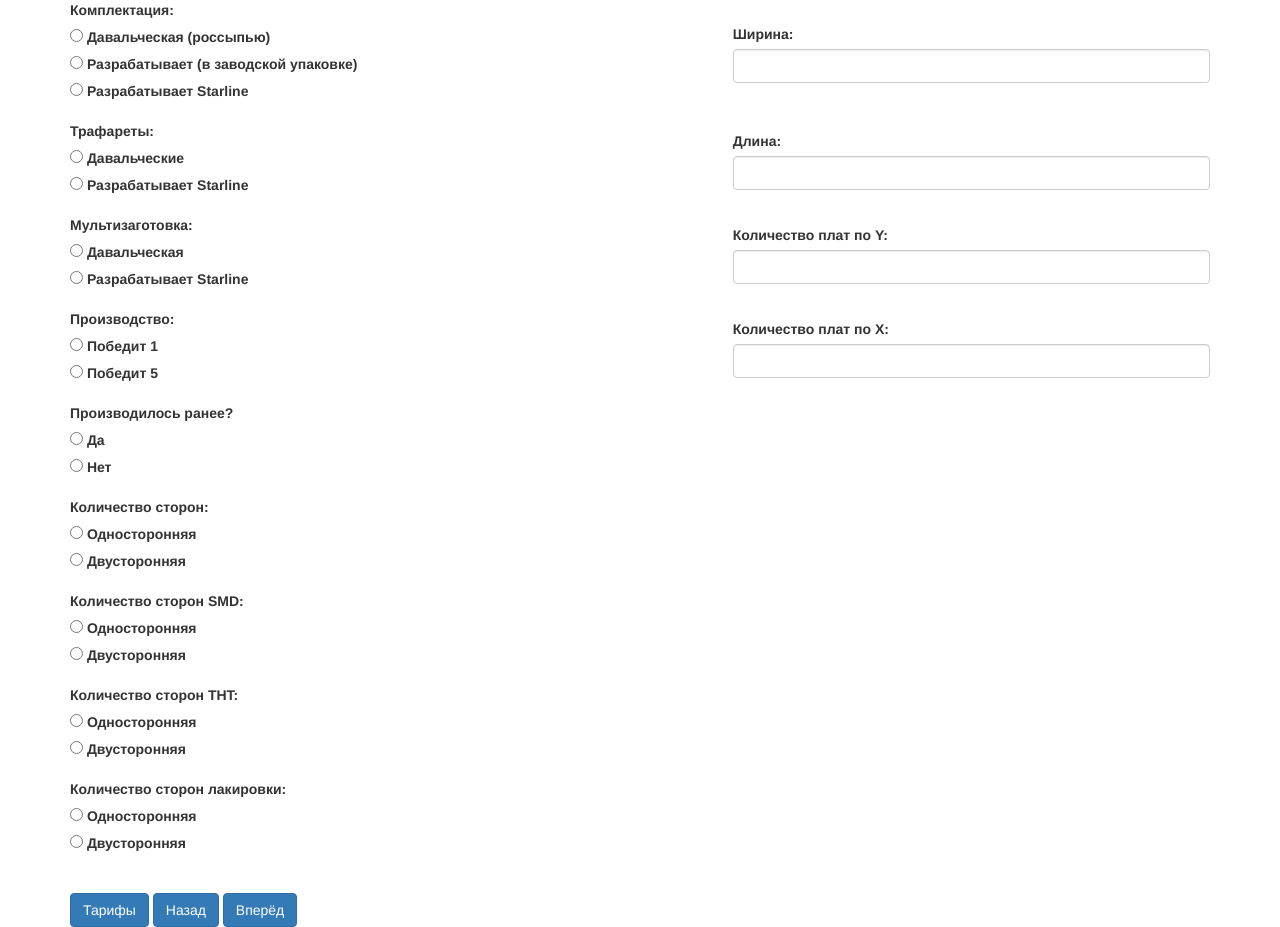
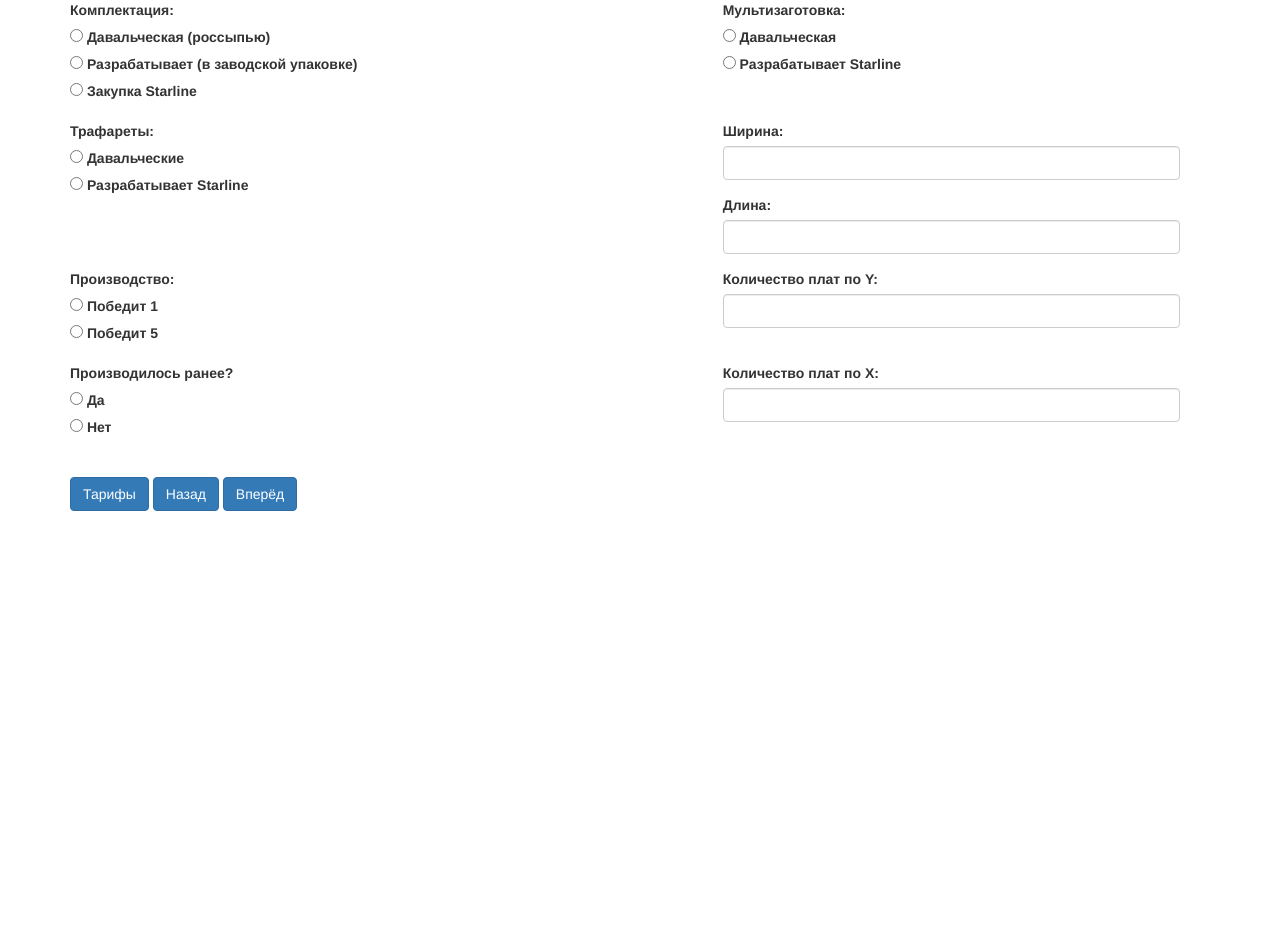
Before and after one commit to DimastX/Money_web, a Flask app: page /second in a window 1280 px wide. After the commit the page ends 511 px from the top, so only its background shows below. Run offline with Flask 3, Linux system fonts and the light colour scheme; some libraries are stand-ins or nearby versions.

Commit message:
Переделал 2ую страницу. Добавил ограничения по переходу

```diff
--- a/main.py
+++ b/main.py
@@ -31,6 +31,7 @@ def home():
 
 @app.route('/second', methods=['GET', 'POST'])
 def second():
+    msg = ""
     if request.method == 'POST':
         session['second_form'] = request.form
         if 'tariffs' in request.form:
@@ -39,7 +40,29 @@ def second():
         elif 'back' in request.form:
             return redirect(url_for('home'))
         elif 'next' in request.form:
-            return redirect(url_for('works'))
+            if (request.form['Comp']!="") and (request.form['prod']!="") and (request.form['prev']!="") \
+                    and (request.form['width']!="") and (request.form['length']!="") \
+                    and (request.form['width_num']!="") and (request.form['length_num']!="") \
+                    and (request.form['multi']!="") and ('Traf' in request.form):
+                if request.form['Traf'] =="1":
+                    return redirect(url_for('works'))
+                if ('sides_SMD' in request.form) and ('Traf_value' in request.form):
+                    if (request.form['Traf'] == "2") and (request.form['sides_SMD']!="") and \
+                             (request.form['Traf_value']!=""):
+                        return redirect(url_for('works'))
+                if ('sides_SMD' in request.form) and ('Traf_value2' in request.form):
+                    if (request.form['Traf'] == "2") and (request.form['sides_SMD']!="") and \
+                             (request.form['Traf_value2']!=""):
+                        return redirect(url_for('works'))
+                    else:
+                        msg = 'Заполните все поля'
+                        flash(msg)
+                else:
+                    msg = 'Заполните все поля'
+                    flash(msg)
+            else:
+                msg = 'Заполните все поля'
+                flash(msg)
     return render_template('second.html')
 
 
--- /dev/null
+++ b/static/css/doubletitle.css
@@ -0,0 +1,15 @@
+.radio-btn[data-title]:hover:after {
+    opacity: 1;
+    transition: opacity 0.1s 0.5s;
+    content: attr(data-title);
+    padding: 8px 15px;
+    position: absolute;
+    right: -495%;
+    top: 30px;
+    white-space: pre-wrap;
+    line-height: 1.5;
+    border-radius: 5px;
+    background: #000;
+    color: #fff;
+    z-index: 99;
+}
--- a/static/css/tables.css
+++ b/static/css/tables.css
@@ -90,6 +90,11 @@
 
 }
 
+td {
+    vertical-align: top;
+    padding-right: 30px;
+}
+
 table {
 
 	width: 100%;
@@ -100,3 +105,7 @@ table {
 
 	border-collapse: separate;
 }
+
+.inner-table {
+  width: 100%;
+}
--- a/templates/second.html
+++ b/templates/second.html
@@ -4,8 +4,21 @@
     <title>Second Page</title>
     <link href="https://maxcdn.bootstrapcdn.com/bootstrap/3.3.7/css/bootstrap.min.css" rel="stylesheet">
     <link href="{{ url_for('static', filename='css/tables.css') }}" rel="stylesheet" type="text/css" >
+    <link href="{{ url_for('static', filename='css/button.css') }}" rel="stylesheet" type="text/css" >
+    <link href="{{ url_for('static', filename='css/doubletitle.css') }}" rel="stylesheet" type="text/css" >
 </head>
 <body>
+        <!-- вывод flash-сообщений -->
+    {% with messages = get_flashed_messages() %}
+    {% if messages %}
+        <div class="alert">
+            <span class="closebtn" onclick="this.parentElement.style.display='none';">&times;</span>
+            {% for message in messages %}
+                {{ message }}
+            {% endfor %}
+        </div>
+    {% endif %}
+    {% endwith %}
     <div class="container">
         <form method="POST">
             <table>
@@ -15,7 +28,7 @@
                             <label>Комплектация:</label>
                             <br>
                             <label>
-                                <input type="radio" name="Comp" value="1" title="+10% к входному контролю \n +15% к входному контролю"
+                                <input type="radio" name="Comp" value="1" title="+10% к входному контролю, +15% к входному контролю"
                                        {% if session.get('second_form')%} {% if session['second_form']['Comp'] == "1" %} checked {% endif %} {% endif %}>
                                 Давальческая (россыпью)
                             </label>
@@ -29,43 +42,10 @@
                             <label>
                                 <input type="radio" name="Comp" title="Надбавочного коэффициента нет"
                                        {% if session.get('second_form')%} {% if session['second_form']['Comp'] == "3" %} checked {% endif %} {% endif %} value="3">
-                                Разрабатывает Starline
+                                Закупка Starline
                             </label>
                         </div>
                     </td>
-                    <td>
-                        <div class="form-group">
-                            <label>Ширина:</label>
-                            <input type="number" class="form-control" name="width" value="{{ session['second_form']['width'] if session.get('second_form') else '' }}">
-                        </div>
-                    </td>
-                </tr>
-                <tr>
-                    <td>
-                        <div class="form-group">
-                            <label>Трафареты:</label>
-                            <br>
-                            <label>
-                                <input type="radio" name="Traf" value="1"
-                                       {% if session.get('second_form')%} {% if session['second_form']['Traf'] == "1" %} checked {% endif %} {% endif %}>
-                                Давальческие
-                            </label>
-                            <br>
-                            <label>
-                                <input type="radio" name="Traf"
-                                       {% if session.get('second_form')%} {% if session['second_form']['Traf'] == "2" %} checked {% endif %} {% endif %} value="2">
-                                Разрабатывает Starline
-                            </label>
-                        </div>
-                    </td>
-                    <td>
-                        <div class="form-group">
-                            <label>Длина:</label>
-                            <input type="number" class="form-control" name="length" value="{{ session['second_form']['length'] if session.get('second_form') else '' }}">
-                        </div>
-                    </td>
-                </tr>
-                <tr>
                     <td>
                         <div class="form-group">
                             <label>Мультизаготовка:</label>
@@ -83,10 +63,97 @@
                             </label>
                         </div>
                     </td>
+                </tr>
+                <tr>
+                    <td rowspan="2" >
+                        <div class="form-group">
+                            <label>Трафареты:</label>
+                            <br>
+                            <label>
+                                <input type="radio" name="Traf" id='Traf_N' value="1"
+                                       {% if session.get('second_form')%} {% if session['second_form']['Traf'] == "1" %} checked {% endif %} {% endif %}>
+                                Давальческие
+                            </label>
+                            <br>
+                            <label>
+                                <input type="radio" name="Traf" id="Traf_Y"
+                                       {% if session.get('second_form')%} {% if session['second_form']['Traf'] == "2" %} checked {% endif %} {% endif %} value="2">
+                                Разрабатывает Starline
+                                <div class="form-group" id="Traf_costs" style="display:none; margin: 10px">
+                                    <table margin="0">
+                                        <tr>
+                                            <td>
+                                                <label>Количество сторон SMD:</label>
+                                                <br>
+                                                <label>
+                                                    <input type="radio" name="sides_SMD" value="1"
+                                                           {% if session.get('second_form')%} {% if session['second_form']['sides_SMD'] == "1" %} checked {% endif %} {% endif %}>
+                                                    Односторонняя
+                                                </label>
+                                                <br>
+                                                <label>
+                                                    <input type="radio" name="sides_SMD"
+                                                           {% if session.get('second_form')%} {% if session['second_form']['sides_SMD'] == "2" %} checked {% endif %} {% endif %} value="2">
+                                                    Двусторонняя
+                                                </label>
+                                            </td>
+                                            <td>
+                                                <label>Выбор стоимости:</label>
+                                                <br>
+                                                <label>
+                                                    <input type="radio" name="Trafs_costs_select" value="1" id="Trafs_costs_select1"
+                                                           {% if session.get('second_form')%} {% if session['second_form']['Trafs_costs_select'] == "1" %} checked {% endif %} {% endif %}>
+                                                    Тарифная
+                                                </label>
+                                                <br>
+                                                <label>
+                                                    <input type="radio" name="Trafs_costs_select" id="Trafs_costs_select2"
+                                                           {% if session.get('second_form')%} {% if session['second_form']['Trafs_costs_select'] == "2" %} checked {% endif %} {% endif %} value="2">
+                                                    Ручная
+                                                </label>
+                                                <div class="form-group" id="Traf_costs1" style="display:none; margin: 10px">
+                                                    <label>Стоимость трафарета</label>
+                                                    <br>
+                                                    <select name="Traf_value2">
+                                                        <option {% if session.get('second_form')%} {% if session['second_form']['Traf_value2'] == "1" %} selected {% endif %} {% endif %}
+                                                                value="1" >
+                                                            Простой трафарет - 15.000 руб
+                                                        </option>
+                                                        <option {% if session.get('second_form')%} {% if session['second_form']['Traf_value2'] == "2" %} selected {% endif %} {% endif %}
+                                                                value="2">
+                                                            Средний трафарет - 30.000 руб
+                                                        </option>
+                                                        <option {% if session.get('second_form')%} {% if session['second_form']['Traf_value2'] == "3" %} selected {% endif %} {% endif %}
+                                                                value="3">
+                                                            Сложный трафарет - 100.000 руб
+                                                        </option>
+                                                    </select>
+                                                </div>
+                                                <div class="form-group" id="Traf_costs2" style="display:none; margin: 10px">
+                                                    <label>Стоимость трафарета</label>
+                                                    <input type="number" class="form-control" name="Traf_value"
+                                                           value="{{ session['second_form']['Traf_value'] if session.get('second_form') else '' }}"
+                                                           placeholder="За 1 шт." min="0" step="1000">
+                                                </div>
+                                            </td>
+                                        </tr>
+                                    </table>
+                                </div>
+                            </label>
+                        </div>
+                    </td>
                     <td>
                         <div class="form-group">
-                            <label>Количество плат по Y:</label>
-                            <input type="number" class="form-control" name="width_num" value="{{ session['second_form']['width_num'] if session.get('second_form') else '' }}">
+                            <label>Ширина:</label>
+                            <input type="number" class="form-control" name="width" value="{{ session['second_form']['width'] if session.get('second_form') else '' }}">
+                        </div>
+                    </td>
+                </tr>
+                <tr>
+                    <td>
+                        <div class="form-group">
+                            <label>Длина:</label>
+                            <input type="number" class="form-control" name="length" value="{{ session['second_form']['length'] if session.get('second_form') else '' }}">
                         </div>
                     </td>
                 </tr>
@@ -110,8 +177,8 @@
                     </td>
                     <td>
                         <div class="form-group">
-                            <label>Количество плат по X:</label>
-                            <input type="number" class="form-control" name="length_num" value="{{ session['second_form']['length_num'] if session.get('second_form') else '' }}">
+                            <label>Количество плат по Y:</label>
+                            <input type="number" class="form-control" name="width_num" value="{{ session['second_form']['width_num'] if session.get('second_form') else '' }}">
                         </div>
                     </td>
                 </tr>
@@ -133,81 +200,11 @@
                             </label>
                         </div>
                     </td>
-                </tr>
-                <tr>
                     <td>
                         <div class="form-group">
-                            <label>Количество сторон:</label>
-                            <br>
-                            <label>
-                                <input type="radio" name="sides" value="1"
-                                       {% if session.get('second_form')%} {% if session['second_form']['sides'] == "1" %} checked {% endif %} {% endif %}>
-                                Односторонняя
-                            </label>
-                            <br>
-                            <label>
-                                <input type="radio" name="sides"
-                                       {% if session.get('second_form')%} {% if session['second_form']['sides'] == "2" %} checked {% endif %} {% endif %} value="2">
-                                Двусторонняя
-                            </label>
+                            <label>Количество плат по X:</label>
+                            <input type="number" class="form-control" name="length_num" value="{{ session['second_form']['length_num'] if session.get('second_form') else '' }}">
                         </div>
-                    </td>
-                </tr>
-                <tr>
-                    <td>
-                        <div class="form-group">
-                            <label>Количество сторон SMD:</label>
-                            <br>
-                            <label>
-                                <input type="radio" name="sides_SMD" value="1"
-                                       {% if session.get('second_form')%} {% if session['second_form']['sides_SMD'] == "1" %} checked {% endif %} {% endif %}>
-                                Односторонняя
-                            </label>
-                            <br>
-                            <label>
-                                <input type="radio" name="sides_SMD"
-                                       {% if session.get('second_form')%} {% if session['second_form']['sides_SMD'] == "2" %} checked {% endif %} {% endif %} value="2">
-                                Двусторонняя
-                            </label>
-                        </div>
-                    </td>
-                </tr>
-                <tr>
-                    <td>
-                        <div class="form-group">
-                            <label>Количество сторон THT:</label>
-                            <br>
-                            <label>
-                                <input type="radio" name="sides_THT" value="1"
-                                       {% if session.get('second_form')%} {% if session['second_form']['sides_THT'] == "1" %} checked {% endif %} {% endif %}>
-                                Односторонняя
-                            </label>
-                            <br>
-                            <label>
-                                <input type="radio" name="sides_THT"
-                                       {% if session.get('second_form')%} {% if session['second_form']['sides_THT'] == "2" %} checked {% endif %} {% endif %} value="2">
-                                Двусторонняя
-                            </label>
-                        </div>
-                    </td>
-                </tr>
-                <tr>
-                    <td>
-                <div class="form-group">
-                    <label>Количество сторон лакировки:</label>
-                    <br>
-                    <label>
-                        <input type="radio" name="sides_var" value="1"
-                               {% if session.get('second_form')%} {% if session['second_form']['sides_var'] == "1" %} checked {% endif %} {% endif %}>
-                        Односторонняя
-                    </label>
-                    <br>
-                    <label>
-                        <input type="radio" name="sides_var"
-                               {% if session.get('second_form')%} {% if session['second_form']['sides_var'] == "2" %} checked {% endif %} {% endif %} value="2">
-                        Двусторонняя
-                    </label>
-                </div>
                     </td>
                 </tr>
             </table>
@@ -216,5 +213,46 @@
             <button type="submit" class="btn btn-primary" name="next">Вперёд</button>
         </form>
     </div>
+    <script>
+        function checkOption(optionId, fieldId) {
+            var radioOption1 = document.getElementById(optionId);
+            var extraField = document.getElementById(fieldId);
+
+            if(radioOption1.checked) {
+                extraField.style.display = 'block';
+            } else {
+                extraField.style.display = 'none';
+            }
+        }
+
+        window.onload = function(){
+            checkOption('Traf_Y', 'Traf_costs');
+            checkOption('Trafs_costs_select1', 'Traf_costs1');
+            checkOption('Trafs_costs_select2', 'Traf_costs2');
+        }
+        document.getElementById('Traf_Y').addEventListener('change', function() {
+            checkOption('Traf_Y', 'Traf_costs');
+        });
+
+        document.getElementById('Traf_N').addEventListener('change', function() {
+            checkOption('Traf_Y', 'Traf_costs');
+        });
+
+        document.getElementById('Trafs_costs_select1').addEventListener('change', function() {
+            checkOption('Trafs_costs_select1', 'Traf_costs1');
+        });
+
+        document.getElementById('Trafs_costs_select2').addEventListener('change', function() {
+            checkOption('Trafs_costs_select2', 'Traf_costs2');
+        });
+
+        document.getElementById('Trafs_costs_select2').addEventListener('change', function() {
+            checkOption('Trafs_costs_select1', 'Traf_costs1');
+        });
+
+        document.getElementById('Trafs_costs_select1').addEventListener('change', function() {
+            checkOption('Trafs_costs_select2', 'Traf_costs2');
+        });
+    </script>
 </body>
 </html>
```
Also changed, not shown: templates/works.html (+30 -1 lines).
